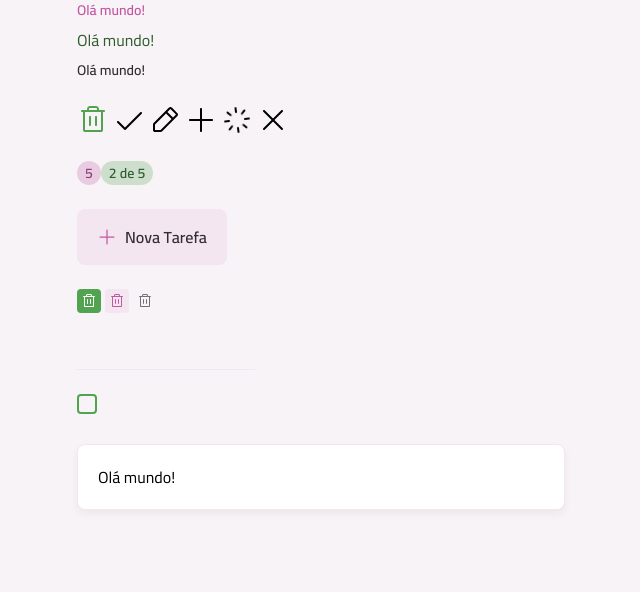
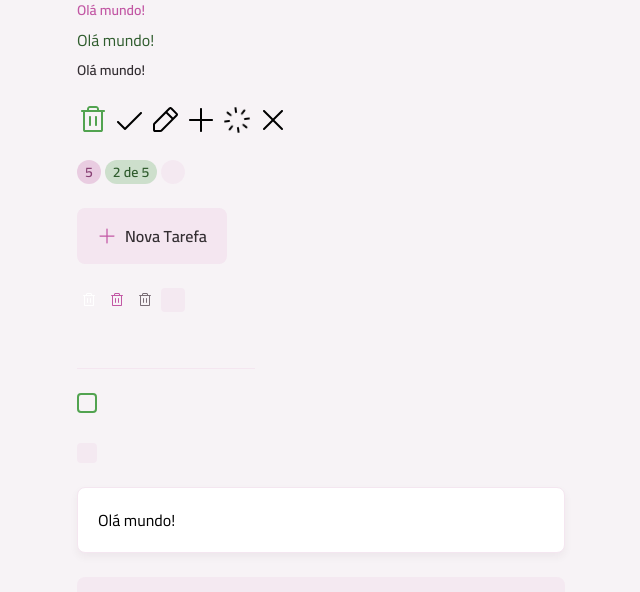
Before and after one commit to deniscapelete/rocket_todo, a React (Vite) app: page / in a window 1280 px wide. Shown: the top 592 px of the page, without its empty margins (319-959 px from the left). Built offline with nearby package versions, Linux system fonts and the light colour scheme.

Commit message:
Criando Componente Skeleton

```diff
--- a/src/App.tsx
+++ b/src/App.tsx
@@ -13,6 +13,7 @@ import InputText from "./components/input-text";
 import InputCheckbox from "./components/input-checkbox";
 import Card from "./components/card";
 import Container from "./components/container";
+import Skeleton from "./components/skeleton";
 
 export default function App() {
 
@@ -41,9 +42,11 @@ export default function App() {
           <Icon svg={XIcon} />
         </div>
 
-        <div>
+        <div className="flex gap-1">
           <Badge variant={"secondary"}>5</Badge>
           <Badge variant={"primary"}>2 de 5</Badge>
+          <Badge loading>5</Badge>
+
         </div>
 
         <div>
@@ -54,6 +57,7 @@ export default function App() {
           <ButtonIcon icon={TrashIcon} />
           <ButtonIcon icon={TrashIcon} variant={'secondary'} />
           <ButtonIcon icon={TrashIcon} variant={'tertiary'} />
+          <ButtonIcon loading icon={TrashIcon} />
         </div>
 
         <div>
@@ -63,9 +67,18 @@ export default function App() {
         <div>
           <InputCheckbox />
         </div>
+        <div>
+          <InputCheckbox loading />
+        </div>
 
         <div>
           <Card size={'md'}>Olá mundo!</Card>
+        </div>
+
+        <div className="space-y-2">
+          <Skeleton className="h-8" />
+          <Skeleton className="h-8" />
+          <Skeleton className="w-96 h-8" />
         </div>
       </div>
     </Container>
--- a/src/components/badge.tsx
+++ b/src/components/badge.tsx
@@ -1,12 +1,14 @@
 /* eslint-disable react-refresh/only-export-components */
 import type React from "react";
 import Text from "./text";
-import { cva, type VariantProps } from "class-variance-authority";
+import { cva, cx, type VariantProps } from "class-variance-authority";
+import Skeleton from "./skeleton";
 
 export const badgeVariants = cva("inline-flex items-center justify-center rounded-full",
   {
     variants: {
       variant: {
+        none: '',
         primary: "bg-green-light",
         secondary: "bg-pink-light",
       },
@@ -23,6 +25,7 @@ export const badgeVariants = cva("inline-flex items-center justify-center rounde
 export const badgeTextVariants = cva("", {
   variants: {
     variant: {
+      none: '',
       primary: "text-green-dark",
       secondary: "text-pink-dark"
     }
@@ -30,17 +33,42 @@ export const badgeTextVariants = cva("", {
   defaultVariants: {
     variant: "primary"
   }
+});
+
+export const badgeSkeletonVariants = cva(``, {
+  variants: {
+    size: {
+      sm: 'w-6 h-6'
+    }
+  },
+  defaultVariants: {
+    size: 'sm'
+  }
 })
 
-interface BadgeProps extends React.ComponentProps<"div">, VariantProps<typeof badgeVariants> { }
+interface BadgeProps extends React.ComponentProps<"div">, VariantProps<typeof badgeVariants> {
+  loading?: boolean;
+}
 
 export default function Badge({
   variant,
   size,
   className,
   children,
+  loading,
   ...props
 }: BadgeProps) {
+  if (loading) {
+    return <Skeleton
+      rounded={'full'}
+      className={cx(
+        badgeVariants({ variant: 'none' }),
+        badgeSkeletonVariants({ size }),
+        className
+      )}
+    />
+  }
+
   return (
     <div className={badgeVariants({ variant, size, className })}{...props}>
       <Text variant="body-sm-bold" className={badgeTextVariants({ variant })}>{children}</Text>
--- a/src/components/button-icon.tsx
+++ b/src/components/button-icon.tsx
@@ -2,11 +2,13 @@
 import React from "react";
 import Icon from "./icon";
 import { cva, type VariantProps } from "class-variance-authority";
+import Skeleton from "./skeleton";
 
 export const buttonIconVariants = cva(`inline-flex items-center justify-center cursor-pointer transition group`
   , {
     variants: {
       variant: {
+        none: "",
         primary: 'bg-green-base hover:bg-green-dark',
         secondary: 'bg-gray-200 hover:bg-pink-base',
         tertiary: 'bg-transparent hover:bg-gray-200'
@@ -28,6 +30,7 @@ export const buttonIconVariants = cva(`inline-flex items-center justify-center c
 export const buttonIconIconVariants = cva("transation", {
   variants: {
     variant: {
+      none: "",
       primary: 'fill-white',
       secondary: 'fill-pink-base group-hover:fill-white',
       tertiary: "fill-gray-300 group-hover:fill-gray-400"
@@ -44,7 +47,8 @@ export const buttonIconIconVariants = cva("transation", {
 
 interface ButtonIconProps
   extends VariantProps<typeof buttonIconVariants>, Omit<React.ComponentProps<"button">, "size" | "disabled"> {
-  icon: React.ComponentProps<typeof Icon>['svg']
+  icon: React.ComponentProps<typeof Icon>['svg'];
+  loading?: boolean;
 }
 
 export default function ButtonIcon({
@@ -53,14 +57,23 @@ export default function ButtonIcon({
   disabled,
   className,
   icon,
+  loading,
   ...props
 }: ButtonIconProps) {
+
+  if (loading) {
+    return <Skeleton
+      rounded="sm"
+      className={buttonIconVariants({ variant: 'none', size, className })}
+    />
+  }
+
   return (
     <button className={buttonIconVariants({
-      variant,
+      variant: 'none',
       size,
       disabled,
-      className
+      className,
     })}
       {...props}
     >
--- a/src/components/input-checkbox.tsx
+++ b/src/components/input-checkbox.tsx
@@ -3,6 +3,7 @@ import { cva, type VariantProps } from "class-variance-authority";
 import type React from "react";
 import Icon from "./icon";
 import CheckIcon from "../assets/icons/check.svg?react"
+import Skeleton from "./skeleton";
 
 export const inputCheckboxWrapperVariants = cva(`
   inline-flex items-center justify-center cursor-pointer relative group
@@ -10,12 +11,19 @@ export const inputCheckboxWrapperVariants = cva(`
 
 export const inputCheckboxVariants = cva(`
     appearance-none peer flex items-center justify-center cursor-pointer
-    border-2 border-solid transition overflow-hidden
-    border-green-base hover:border-green-dark hover:bg-green-dark/20
-    checked:border-green-base checked:bg-green-base
-    group-hover:checked:border-b-green-dark group-hover:checked:bg-green-dark
+     transition overflow-hidden
+
     `, {
   variants: {
+    variant: {
+      none: '',
+      default: `
+      border-2 border-solid
+      border-green-base hover:border-green-dark hover:bg-green-dark/20
+      checked:border-green-base checked:bg-green-base
+      group-hover:checked:border-b-green-dark group-hover:checked:bg-green-dark
+      `
+    },
     size: {
       md: 'w-5 h-5 rounded-sm'
     },
@@ -24,6 +32,7 @@ export const inputCheckboxVariants = cva(`
     }
   },
   defaultVariants: {
+    variant: "default",
     size: 'md',
     disabled: false
   }
@@ -42,18 +51,28 @@ export const inputCheckboxIconVariants = cva(`
 });
 
 interface InputCheckboxProps extends VariantProps<typeof inputCheckboxVariants>,
-  Omit<React.ComponentProps<'input'>, 'size' | 'disabled'> { }
+  Omit<React.ComponentProps<'input'>, 'size' | 'disabled'> {
+  loading?: boolean
+}
 
 export default function InputCheckbox({
+  variant,
   size,
   disabled,
   className,
+  loading,
   ...props
 }: InputCheckboxProps) {
+  if (loading) {
+    return (
+      <Skeleton className={inputCheckboxVariants({ variant: "none", size, disabled })} rounded='sm' />
+    )
+  }
+
   return (
     <label className={inputCheckboxWrapperVariants({ className })}>
       <input
-        className={inputCheckboxVariants({ size, disabled })}
+        className={inputCheckboxVariants({ variant, size, disabled })}
         type="checkbox"
         {...props}
       />
--- /dev/null
+++ b/src/components/skeleton.tsx
@@ -0,0 +1,30 @@
+import { cva, type VariantProps } from "class-variance-authority";
+import React from "react";
+
+// eslint-disable-next-line react-refresh/only-export-components
+export const skeletonVariants = cva(`
+  animate-pulse bg-gray-200 pointer-events-none
+  `, {
+  variants: {
+    rounded: {
+      sm: 'rounded-sm',
+      lg: 'rounded-lg',
+      full: 'rounded-full'
+    }
+  },
+  defaultVariants: {
+    rounded: 'lg'
+  }
+});
+
+interface SkeletonProps extends VariantProps<typeof skeletonVariants>,
+  React.ComponentProps<'div'> { }
+
+
+export default function Skeleton({
+  rounded,
+  className,
+  ...props
+}: SkeletonProps) {
+  return <div className={skeletonVariants({ rounded, className })} {...props} />
+}
```
